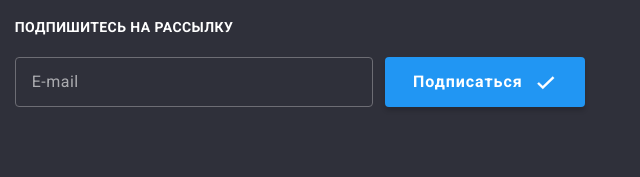
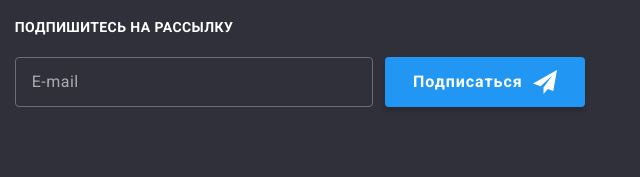
Before and after one commit to woyager69/goit-markup-hw-06, a plain HTML site: page index.html in a window 1280 px wide. Shown: the part 2732-2909 px from the top of the page, 640-1280 px from the left. Drawn offline with nearby package versions, Linux system fonts and the light colour scheme.

Commit message:
Update index.html

```diff
--- a/index.html
+++ b/index.html
@@ -422,7 +422,7 @@
             />
             <button class="send-btn" type="submit">
               Подписаться<svg class="send-icon" width="24" height="24">
-                <use href="./images/icons.svg#icon-check"></use>
+                <use href="./images/icons.svg#icon-send"></use>
               </svg>
             </button>
           </div>
```
